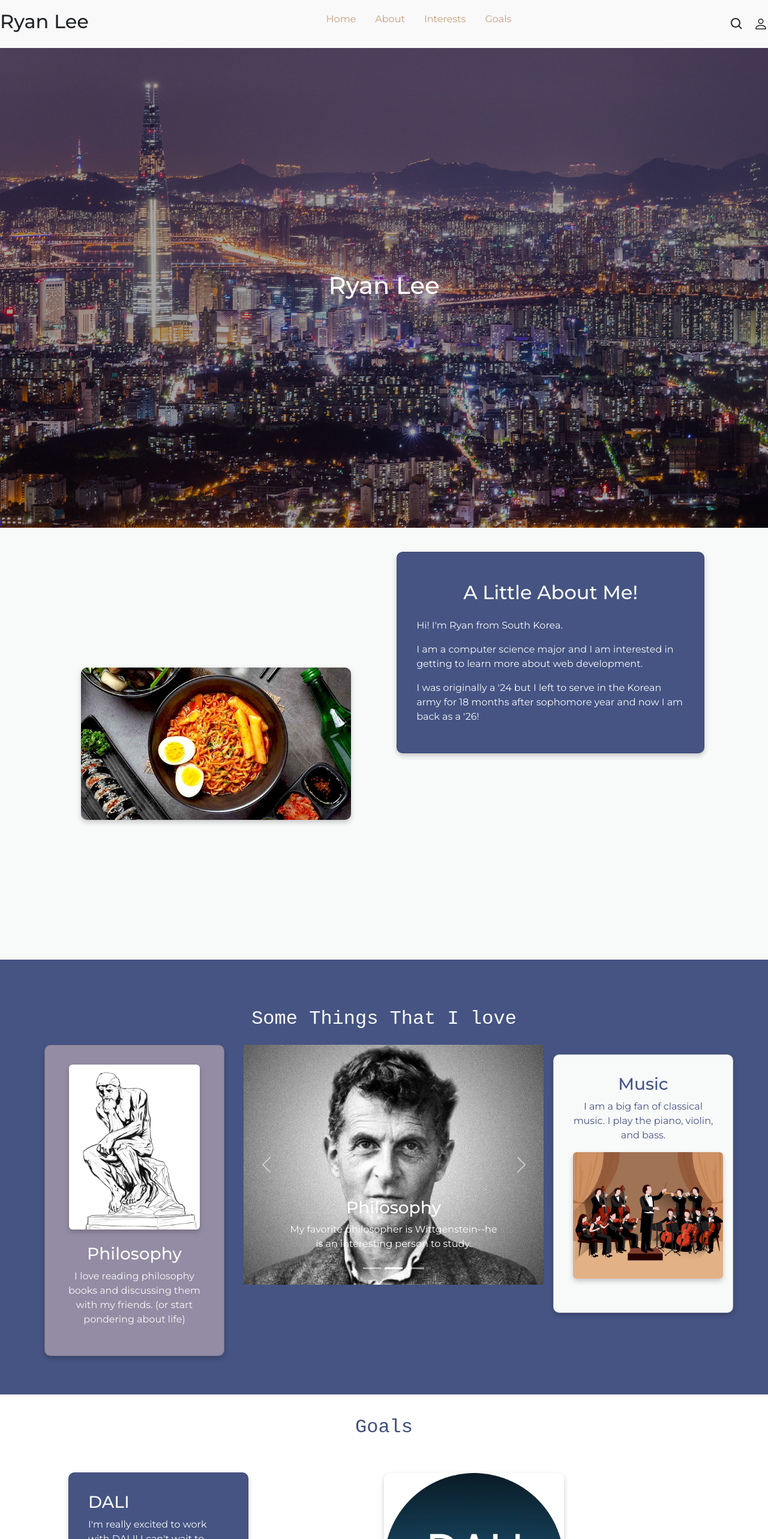
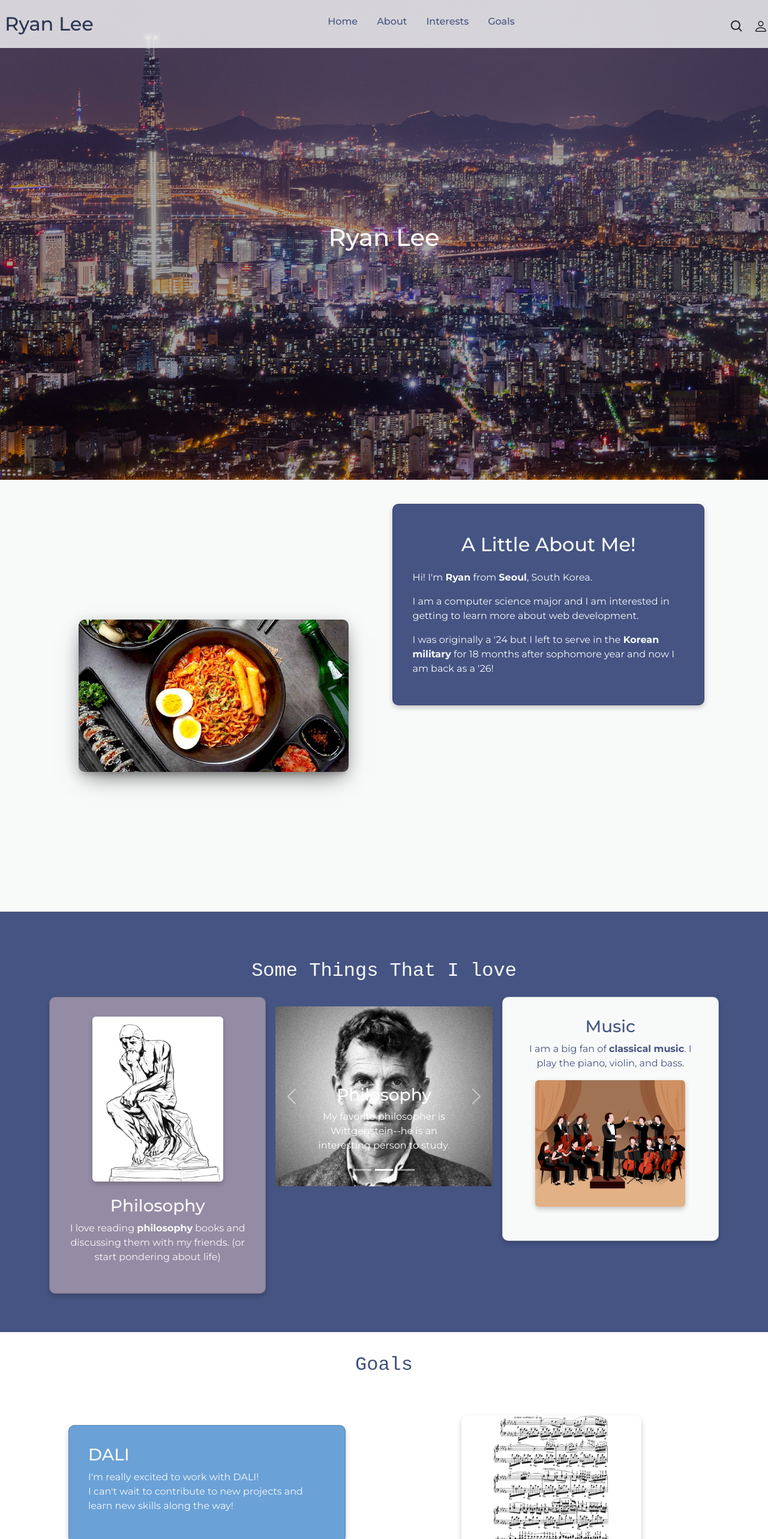
Before and after one commit to yhlee324/first-website, a React (Create React App) app: page / in a window 1280 px wide. Shown: the top 2566 px of the page at 60% size. Built offline with nearby package versions, Linux system fonts and the light colour scheme.

Commit message:
Pre-firebase checkpoint

```diff
--- a/package.json
+++ b/package.json
@@ -7,6 +7,7 @@
     "@testing-library/react": "^13.4.0",
     "@testing-library/user-event": "^13.5.0",
     "bootstrap": "^5.3.3",
+    "firebase": "^10.11.1",
     "react": "^18.2.0",
     "react-bootstrap": "^2.10.2",
     "react-dom": "^18.2.0",
--- a/src/components/about/About.jsx
+++ b/src/components/about/About.jsx
@@ -6,7 +6,7 @@ import Korean from '../../assets/korean.jpg';
 
 function About() {
   return (
-    <div className="about">
+    <div className="about" id="about">
       <div className="container">
         <div className="img-container">
           <img src={Korean} alt="Korean" />
@@ -14,10 +14,23 @@ function About() {
         <div className="text-section-container">
           <Card body className="card">
             <h2>A Little About Me!</h2>
-            <p>Hi! I'm Ryan from South Korea.</p>
+            <p>
+              Hi! I'm
+              {' '}
+              <strong>Ryan</strong>
+              {' '}
+              from
+              {' '}
+              <strong>Seoul</strong>
+              , South Korea.
+            </p>
             <p>I am a computer science major and I am interested in getting to learn more about web development.</p>
             <p>
-              I was originally a '24 but I left to serve in the Korean army for 18 months after sophomore year and now I am back as a '26!
+              I was originally a '24 but I left to serve in the
+              {' '}
+              <strong>Korean military</strong>
+              {' '}
+              for 18 months after sophomore year and now I am back as a '26!
             </p>
           </Card>
         </div>
--- a/src/components/about/AboutStyles.css
+++ b/src/components/about/AboutStyles.css
@@ -39,7 +39,7 @@
     width: 450px;
     height: auto;
     border-radius: 10px;
-    box-shadow: 0 4px 8px 0 rgba(0,0,0,0.2);
+    box-shadow: 0 16px 38px -12px rgba(0, 0, 0, 0.56), 0 4px 25px 0px rgba(0, 0, 0, 0.12), 0 8px 10px -5px rgba(0, 0, 0, 0.2);
 }
 
 .container .card {
--- a/src/components/goals/Goals.jsx
+++ b/src/components/goals/Goals.jsx
@@ -2,33 +2,53 @@
 import React from 'react';
 import Card from 'react-bootstrap/Card';
 import './GoalsStyles.css';
+import Row from 'react-bootstrap/Row';
+import Col from 'react-bootstrap/Col';
+import { Image } from 'react-bootstrap';
+import Chopin from '../../assets/chopin.jpg';
 import Dali from '../../assets/dali.png';
-import Chopin from '../../assets/chopin.jpg';
 
 function Goals() {
   return (
-    <div className="goals">
+    <div className="goals" id="goals">
       <h2>Goals</h2>
       <div className="container">
-        <div className="card-container">
+        <Row className="row1">
+          <Col>
             <Card body className="card1">
               <h3>DALI</h3>
               <p>
-              I'm really excited to work with DALI! I can't wait to contribute to new DALI projects and learn new skills along the way!
+                I'm really excited to work with DALI!
+                <p>
+                  I can't wait to contribute to new projects and learn new skills along the way!
+                </p>
               </p>
             </Card>
+          </Col>
+          <Col>
+            <div className="img-container">
+              <Image src={Dali} alt="DALI" roundedCircle />
+            </div>
+          </Col>
+        </Row>
+        <Row className="row2">
+          <Col>
+            <div className="img-container">
+              <Image src={Chopin} alt="chopin" />
+            </div>
+          </Col>
+          <Col>
             <Card body className="card2">
               <h3>Long-term Goal</h3>
               <p>
                 My long-term goal is to develop an app for classical music enthusiasts.
+              </p>
+              <p>
                 I want an app where you can scan a music sheet and create/edit a new one in better quality.
               </p>
             </Card>
-        </div>
-        <div className="img-container">
-          <img src={Dali} alt="DALI" />
-          <img src={Chopin} alt="chopin" />
-        </div>
+          </Col>
+        </Row>
       </div>
     </div>
   );
--- a/src/components/goals/GoalsStyles.css
+++ b/src/components/goals/GoalsStyles.css
@@ -4,6 +4,7 @@
     align-items: center;
     justify-content: center;
     margin-top: 20px;
+    min-height: 90vh;
 }
 
 .goals h2 {
@@ -13,15 +14,14 @@
     font-family:'Courier New', Courier, monospace
 }
 
-.container .card-container {
-    border-radius: 10px;
-    flex-direction: column;
-    align-items: left;
-    flex: 1;
+.goals .container .card {
+    margin: 2rem;
+    background-color: #6AA1D7;
 }
 
-.goals .container .card {
+.goals .container .card2 {
     margin: 2rem;
+    background-color: #B9B6B6;
 }
 
 .goals .img-container {
--- a/src/components/hero/Hero.jsx
+++ b/src/components/hero/Hero.jsx
@@ -4,7 +4,7 @@ import './HeroStyles.css';
 
 function hero() {
   return (
-    <div className="hero">
+    <div className="hero" id="home">
       <div className="overlay" />
       <div className="content">
         <h1>Ryan Lee</h1>
--- a/src/components/interests/Interests.jsx
+++ b/src/components/interests/Interests.jsx
@@ -17,7 +17,7 @@ function Interests() {
   };
 
   return (
-    <div className="interests">
+    <div className="interests" id="interests">
       <h2>Some Things That I love</h2>
       <div className="container">
         <div className="card-container">
@@ -25,7 +25,11 @@ function Interests() {
             <img src={Thinker} alt="Thinker" />
             <h3>Philosophy</h3>
             <p>
-              I love reading philosophy books and discussing them with my friends.
+              I love reading
+              {' '}
+              <strong>philosophy</strong>
+              {' '}
+              books and discussing them with my friends.
               (or start pondering about life)
             </p>
           </Card>
@@ -63,7 +67,10 @@ function Interests() {
           <Card body className="classical">
             <h3>Music</h3>
             <p>
-              I am a big fan of classical music. I play the piano, violin, and bass.
+              I am a big fan of
+              {' '}
+              <strong>classical music</strong>
+              . I play the piano, violin, and bass.
             </p>
             <img src={Classical} alt="Classical" />
           </Card>
--- a/src/components/interests/InterestsStyles.css
+++ b/src/components/interests/InterestsStyles.css
@@ -17,13 +17,12 @@
 .container {
     display: flex;
     justify-content:center;
-    align-items: stretch;
+    /* align-items: stretch; */
 }
 
 .card-container {
     border-radius: 10px;
     max-width: 500px;
-    min-width: 300px;
     width: auto;
     height: auto;
     flex-direction: column;
@@ -31,14 +30,11 @@
 }
 
 .card-container2 {
-    padding: 1rem;
     border-radius: 10px;
     max-width: 500px;
-    min-width: 300px;
     width: auto;
     height: auto;
     flex-direction: column;
-    align-items: center;
     flex: 1;
 }
 
@@ -48,7 +44,7 @@
     border-radius: 10px;
     box-shadow: 0 4px 8px 0 rgba(0,0,0,0.2);
     max-width: 400px;
-    min-width: 300px;
+    min-width: 200px;
     width: auto;
     height: auto;
 }
@@ -60,7 +56,7 @@
     border-radius: 10px;
     box-shadow: 0 4px 8px 0 rgba(0,0,0,0.2);
     max-width: 400px;
-    min-width: 300px;
+    min-width: 200px;
     width: auto;
     height: auto;
 
@@ -73,7 +69,6 @@
     max-width: 250px;
     margin-bottom: 1.5rem;
     border-radius: 6px;
-    top: 0;
 }
 
 .carousel-container {
@@ -82,17 +77,22 @@
     width: 100%;
     height: 100%;
     flex: 1;
+    margin: 1rem;
 }
 
 .carousel-container .carousel{
-    width: 500px;
-    margin-left: 2rem;
+    min-width: 350px;
 }
 
-.carousel-container .carousel img {
+.carousel-container .carousel .carousel-item {
+    position:static;
+    height: 300px;
+}
+
+.carousel-container .carousel .carousel-item img {
     object-fit: cover;
     width: 100%;
-    height: 400px;
+    height: 100%;
     box-shadow: 10 4px 8px 0 rgba(0,0,0,0.2);
 }
 
@@ -102,12 +102,12 @@
         align-items: center;
     }
 
-    .carousel-container {
-        display: block;
-        width: 100%;
-    }
-
     .carousel-container .carousel .carousel-item {
         position:static;
+        height: 400px;
+    }
+    .carousel-container .carousel .carousel-item img {
+        object-fit: cover;
+        height: 100%;
     }
 }
--- a/src/components/navbar/Navbar.jsx
+++ b/src/components/navbar/Navbar.jsx
@@ -1,9 +1,9 @@
-import React, { useState } from 'react';
+import React, { useState, useEffect } from 'react';
 import { BiSearch } from 'react-icons/bi';
 import { BsPerson } from 'react-icons/bs';
 import { HiOutlineMenuAlt4 } from 'react-icons/hi';
 import { AiOutlineClose } from 'react-icons/ai';
-// import {Link} from 'react-scroll';
+import { Link } from 'react-scroll';
 import {
   FaFacebook, FaYoutube, FaInstagram, FaPinterest, FaTwitter,
 } from 'react-icons/fa';
@@ -12,16 +12,34 @@ import './NavbarStyles.css';
 function Navbar() {
   const [nav, setNav] = useState(false);
   const handleNav = () => setNav(!nav);
+  const handleResize = () => {
+    if (window.innerWidth > 940) {
+      setNav(false);
+    }
+  };
+  useEffect(() => {
+    window.addEventListener('resize', handleResize);
+    return () => {
+      window.removeEventListener('resize', handleResize);
+    };
+  }, []);
   return (
+    <div className="header">
       <div className={nav ? 'navbar navbar-bg' : 'navbar'}>
-      <div className={nav ? 'logo dark' : 'logo'}>
-        <h2>Ryan Lee</h2>
-      </div>
+        <h2 className={nav ? 'h2-nav' : 'h2-default'}>Ryan Lee</h2>
         <ul className="nav-menu">
-        <li>Home</li>
-        <li>About</li>
-        <li>Interests</li>
-        <li>Goals</li>
+          <li className="nav-item">
+            <Link to="home" smooth>Home</Link>
+          </li>
+          <li className="nav-item">
+            <Link to="about" smooth>About</Link>
+          </li>
+          <li className="nav-item">
+            <Link to="interests" smooth>Interests</Link>
+          </li>
+          <li className="nav-item">
+            <Link to="goals" smooth>Goals</Link>
+          </li>
         </ul>
         <div className="nav-icons">
           <BiSearch className="icon" style={{ marginRight: '1rem' }} />
@@ -33,16 +51,20 @@ function Navbar() {
 
         <div className={nav ? 'mobile-menu active' : 'mobile-menu'}>
           <ul className="mobile-nav">
-          <li>Home</li>
-          <li>About</li>
-          <li>Interests</li>
-          <li>Goals</li>
+            <li className="nav-item">
+              <Link to="home" smooth>Home</Link>
+            </li>
+            <li className="nav-item">
+              <Link to="about" smooth>About</Link>
+            </li>
+            <li className="nav-item">
+              <Link to="interests" smooth>Interests</Link>
+            </li>
+            <li className="nav-item">
+              <Link to="goals" smooth>Goals</Link>
+            </li>
           </ul>
           <div className="mobile-menu-button">
-          <div className="menu-icons">
-            <button type="button">Search</button>
-            <button type="button">Account</button>
-          </div>
             <div className="social-icons">
               <FaFacebook className="icon" />
               <FaInstagram className="icon" />
@@ -53,6 +75,7 @@ function Navbar() {
           </div>
         </div>
       </div>
+    </div>
   );
 }
 
--- a/src/components/navbar/NavbarStyles.css
+++ b/src/components/navbar/NavbarStyles.css
@@ -1,28 +1,51 @@
-.navbar {
+.header {
+    position: fixed;
     width: 100%;
     height: 80px;
     display: flex;
+    background-color: rgba(248, 249, 249, 0.8);
+    z-index: 1;
+    top: 0;
+    left: 0;
+}
+
+.navbar {
+    width: 100%;
+    height: 100%;
+    display: flex;
     justify-content: space-between;
-    align-items: center;
-    padding: 0 1 rem;
-    z-index: 2;
-    position: absolute;
-    background-color: #FAF9F9;
-    box-shadow: 1 2px 5px rgba(0, 0, 0, 0.1);
+    align-items:center;
+}
+
+.navbar .h2-default {
+    margin-left: 0.5rem;
+    color: #2b3553;
 }
 
 .navbar-bg {
-    background-color: #C89D7B;
+    background-color: #2b3553;
     box-shadow: 0 2px 5px rgba(0, 0, 0, 0.1);
 }
 
 .nav-menu {
     display : flex;
+    position: inherit;
+}
+
+.nav-menu .nav-item {
+    padding: 1rem;
+    font-weight: 500;
+}
+
+.nav-menu .nav-item a:hover {
+    padding-bottom: 12px;
+    border-bottom: 3px solid #98C1E0;
+    cursor: pointer;
 }
 
 li {
     padding: 0 1rem;
-    color: #C89D7B;
+    color: #455483;
 }
 
 
@@ -48,17 +71,16 @@ li {
         width: 100%;
         top: -100vh;
         left: 0;
-        position: absolute;
+        position: fixed;
         justify-content: space-between;
-        /* align-items: center; */
-        /* color: rgba(255, 255, 255, .95); */
         background-color: #f5f5f5;
-        transition: 0.3s;
+        transition: 0.5s;
         color: #000;
     }
 
-    .dark {
-        color: #000;
+    .h2-nav {
+        color: #F8F9F9;
+        margin-left: 0.5rem;
     }
 
     .active {
@@ -76,10 +98,10 @@ li {
         margin: 1rem 0;
     }
 
-    .mobile-menu-bottom {
-        width: 100%;
-        text-align: center;
-        padding: 1rem 0;
+    .mobile-nav .nav-item a:hover {
+        padding-bottom: 12px;
+        border-bottom: 3px solid #98C1E0;
+        cursor: pointer;
     }
 
     .social-icons {
@@ -93,11 +115,6 @@ li {
         transition: 0.3s;
     }
 
-    .mobile-menu button {
-        margin: 1rem;
-        width: 90%;
-    }
-
     .nav-menu {
         display: none;
     }
```
Also changed, not shown: src/services/datastore.js (added, +23 -0 lines), 1 other file (tests, documents, lock files or other folders). Lines whose indentation alone changed are shown as unchanged.
